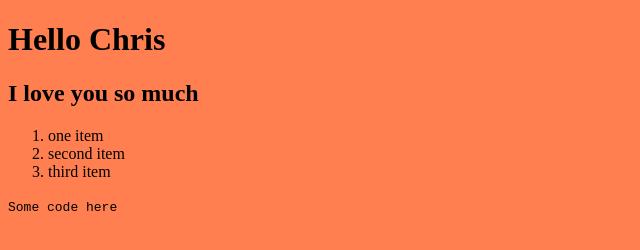
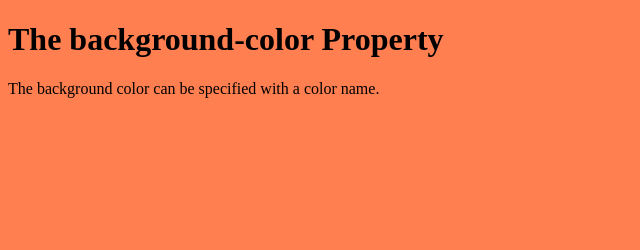
Before and after one commit to ytc12/ytc12.github.io, a plain HTML site: page index.html in a window 1280 px wide. Shown: the whole page, without its empty margins (0-640 px from the left). Drawn offline with Linux system fonts and the light colour scheme.

Commit message:
Update index.html

```diff
--- a/index.html
+++ b/index.html
@@ -7,17 +7,11 @@ body {
 }
 </style>
 </head>
-  <title> it's a tab</title>
 <body>
-<h1> Hello Chris </h1>
-<h2> I love you so much</h2>
 
-<ol>
-  <li> one item</li>
-  <li> second item</li>
-  <li> third item</li>
-</ol>
+<h1>The background-color Property</h1>
 
-<code> Some code here </code>
+<p>The background color can be specified with a color name.</p>
+
 </body>
 </html>
```
